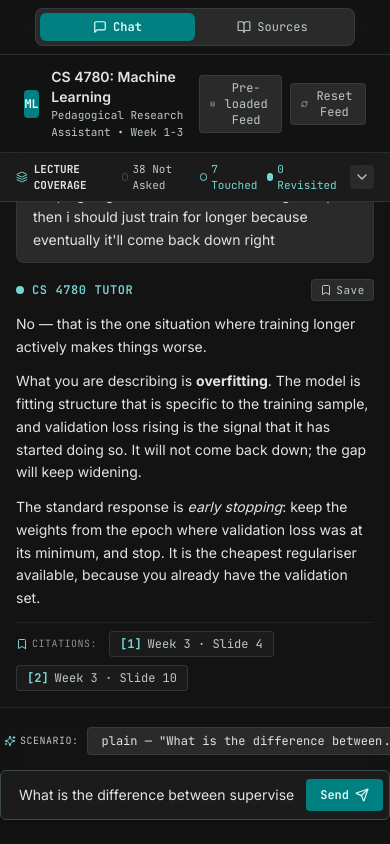
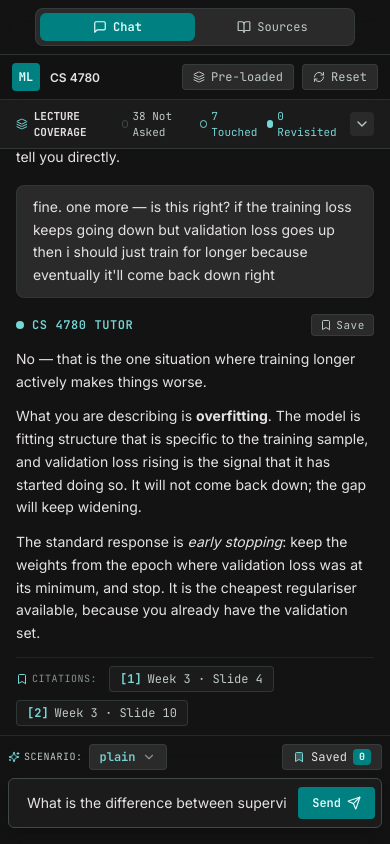
Before and after one commit to tanujb03/AI-Tutor, a React (Vite) app: page / in a window 390 px wide. Built offline with nearby package versions, Linux system fonts and the light colour scheme; the HTML template or start-up script is replaced by a standard one.

Commit message:
Completed both Computer and Mobile views

```diff
--- a/src/components/ChatInput.jsx
+++ b/src/components/ChatInput.jsx
@@ -1,28 +1,33 @@
-import React, { useState } from 'react';
-import { Send, Square, Play, Sparkles, Bookmark } from 'lucide-react';
+import React, { useState, useRef, useEffect } from 'react';
+import { Send, Square, Sparkles, Bookmark, ChevronDown, ChevronUp, Check } from 'lucide-react';
 import { listScenarios } from '../data/mock-stream.mjs';
 
 export function ChatInput({ onSendMessage, isStreaming, onStop, selectedScenario, setSelectedScenario, savedCount, onOpenSavedDeck }) {
   const scenarios = listScenarios();
+  const [isOpen, setIsOpen] = useState(false);
+  const dropdownRef = useRef(null);
 
   const [promptText, setPromptText] = useState(() => {
     const found = scenarios.find((s) => s.id === selectedScenario);
     return found ? found.prompt : '';
   });
 
-  const handleScenarioChange = (e) => {
-    const newScenarioId = e.target.value;
-    setSelectedScenario(newScenarioId);
+  // Close dropdown on outside click
+  useEffect(() => {
+    const handleClickOutside = (e) => {
+      if (dropdownRef.current && !dropdownRef.current.contains(e.target)) {
+        setIsOpen(false);
+      }
+    };
+    document.addEventListener('mousedown', handleClickOutside);
+    return () => document.removeEventListener('mousedown', handleClickOutside);
+  }, []);
 
-    const found = scenarios.find((s) => s.id === newScenarioId);
+  const handleSelectScenario = (scId) => {
+    setSelectedScenario(scId);
+    setIsOpen(false);
+    const found = scenarios.find((s) => s.id === scId);
     if (found) {
-      setPromptText(found.prompt);
-    }
-  };
-
-  const handleSelectClick = () => {
-    const found = scenarios.find((s) => s.id === selectedScenario);
-    if (found && !promptText.trim()) {
       setPromptText(found.prompt);
     }
   };
@@ -34,40 +39,78 @@ export function ChatInput({ onSendMessage, isStreaming, onStop, selectedScenario
     setPromptText('');
   };
 
+  const activeScenarioObj = scenarios.find((s) => s.id === selectedScenario) || scenarios[0];
+
   return (
-    <div className="sticky bottom-0 bg-background/95 backdrop-blur-md pt-3 pb-6 border-t border-outline-variant/40">
-      <div className="max-w-3xl mx-auto space-y-2">
-        {/* Top bar controls: Scenario Selector Dropdown & Saved Deck Tab Button */}
-        <div className="flex items-center justify-between text-xs px-1">
-          <div className="flex items-center space-x-2">
-            <span className="text-on-surface-variant font-mono uppercase text-[10px] tracking-wider flex items-center gap-1">
+    <div className="sticky bottom-0 bg-background/95 backdrop-blur-md pt-2 pb-4 sm:pb-6 border-t border-outline-variant/40">
+      <div className="max-w-3xl mx-auto space-y-2 px-2 sm:px-4">
+        {/* Top bar controls: Custom Scrollable Scenario Selector Dropdown & Saved Deck Tab Button */}
+        <div className="flex items-center justify-between text-xs gap-2">
+          {/* Custom Popover Dropdown Container */}
+          <div className="relative flex items-center min-w-0" ref={dropdownRef}>
+            <span className="text-on-surface-variant font-mono uppercase text-[10px] tracking-wider flex items-center gap-1 mr-1.5 shrink-0">
               <Sparkles className="w-3 h-3 text-primary" />
               Scenario:
             </span>
-            <select
-              value={selectedScenario}
-              onChange={handleScenarioChange}
-              onClick={handleSelectClick}
+
+            {/* Custom Dropdown Trigger Button */}
+            <button
+              type="button"
+              onClick={() => !isStreaming && setIsOpen((prev) => !prev)}
               disabled={isStreaming}
-              className="bg-surface-container-high text-on-surface border border-outline-variant/60 rounded px-2.5 py-1 text-xs font-mono focus:outline-none focus:border-primary disabled:opacity-50 cursor-pointer"
+              className="inline-flex items-center space-x-1.5 bg-surface-container-high text-on-surface border border-outline-variant/60 hover:border-primary rounded px-2.5 py-1 text-xs font-mono disabled:opacity-50 transition-colors truncate max-w-[160px] xs:max-w-[210px] sm:max-w-[320px]"
+              title="Click to select stream scenario"
             >
-              {scenarios.map((sc) => (
-                <option key={sc.id} value={sc.id}>
-                  {sc.id} — "{sc.prompt.substring(0, 30)}..."
-                </option>
-              ))}
-            </select>
+              <span className="truncate font-semibold text-primary">{activeScenarioObj.id}</span>
+              <span className="text-outline hidden xs:inline">&bull;</span>
+              <span className="truncate text-on-surface-variant text-[11px] hidden xs:inline">"{activeScenarioObj.prompt}"</span>
+              {isOpen ? <ChevronUp className="w-3.5 h-3.5 text-outline shrink-0 ml-auto" /> : <ChevronDown className="w-3.5 h-3.5 text-outline shrink-0 ml-auto" />}
+            </button>
+
+            {/* Custom Scrollable Options Popover Menu (Appears above input) */}
+            {isOpen && (
+              <div className="absolute bottom-full left-0 mb-1.5 w-72 xs:w-80 sm:w-96 max-h-56 overflow-y-auto bg-surface-container-high border border-outline-variant/80 rounded-lg shadow-2xl p-1 z-50 space-y-1 divide-y divide-outline-variant/20 scrollbar-thin">
+                {scenarios.map((sc) => {
+                  const isSelected = sc.id === selectedScenario;
+                  return (
+                    <button
+                      key={sc.id}
+                      type="button"
+                      onClick={() => handleSelectScenario(sc.id)}
+                      className={`w-full text-left px-3 py-2 rounded text-xs font-mono transition-colors flex items-start justify-between gap-2 ${
+                        isSelected
+                          ? 'bg-primary-container text-on-primary-container font-semibold'
+                          : 'text-on-surface hover:bg-surface-container-highest'
+                      }`}
+                    >
+                      <div className="min-w-0 flex-1">
+                        <div className="flex items-center space-x-1.5">
+                          <span className={isSelected ? 'text-on-primary-container font-bold' : 'text-primary font-bold'}>
+                            {sc.id}
+                          </span>
+                        </div>
+                        <p className={`text-[11px] leading-snug line-clamp-2 mt-0.5 ${isSelected ? 'text-on-primary-container/90' : 'text-on-surface-variant'}`}>
+                          "{sc.prompt}"
+                        </p>
+                      </div>
+                      {isSelected && <Check className="w-4 h-4 text-on-primary-container shrink-0 mt-0.5" />}
+                    </button>
+                  );
+                })}
+              </div>
+            )}
           </div>
 
-          {/* Saved Deck Trigger Tab Button */}
+          {/* Saved Deck Trigger Tab Button (Guaranteed Visible on Mobile) */}
           <button
             type="button"
             onClick={onOpenSavedDeck}
-            className="inline-flex items-center space-x-1.5 px-2.5 py-1 bg-surface-container-high hover:bg-surface-container-highest text-on-surface border border-outline-variant/60 hover:border-primary rounded text-xs font-mono transition-colors"
+            className="inline-flex items-center space-x-1.5 px-2.5 py-1 bg-surface-container-high hover:bg-surface-container-highest text-on-surface border border-outline-variant/60 hover:border-primary rounded text-xs font-mono transition-colors shrink-0"
             title="Open Saved Study Deck"
           >
-            <Bookmark className="w-3 h-3 text-primary fill-primary/30" />
-            <span>Saved Deck</span>
+            <Bookmark className="w-3 h-3 text-primary fill-primary/30 shrink-0" />
+            <span className="hidden xs:inline">Saved Deck</span>
+            <span className="xs:hidden">Saved</span>
             <span className="px-1.5 py-0.2 bg-primary-container text-on-primary-container text-[10px] font-bold rounded">
               {savedCount || 0}
             </span>
--- a/src/components/ChatInterface.jsx
+++ b/src/components/ChatInterface.jsx
@@ -12,6 +12,7 @@ export function ChatInterface({ onCitationClick, selectedCitation, lectures, sav
 
   const abortControllerRef = useRef(null);
   const messagesEndRef = useRef(null);
+  const mainScrollRef = useRef(null);
 
   // Reset messages when initialConversation changes (toggle between empty/populated feeds)
   useEffect(() => {
@@ -32,13 +33,19 @@ export function ChatInterface({ onCitationClick, selectedCitation, lectures, sav
     }
   }, [askSlidePrompt]);
 
-  // Auto-scroll to bottom as messages change or stream
+  // Auto-scroll logic: scroll to top when empty feed, scroll to bottom when messages exist/stream
   const scrollToBottom = () => {
     messagesEndRef.current?.scrollIntoView({ behavior: 'smooth' });
   };
 
   useEffect(() => {
-    scrollToBottom();
+    if (messages.length === 0) {
+      if (mainScrollRef.current) {
+        mainScrollRef.current.scrollTop = 0;
+      }
+    } else {
+      scrollToBottom();
+    }
   }, [messages, isStreaming]);
 
   // Handler for Stop button
@@ -285,23 +292,25 @@ export function ChatInterface({ onCitationClick, selectedCitation, lectures, sav
   return (
     <div className="flex flex-col h-screen overflow-hidden bg-background text-on-surface font-sans">
       {/* Navigation Header — fixed at top, never scrolls away */}
-      <header className="shrink-0 bg-background/90 backdrop-blur-md border-b border-outline-variant/50 px-6 py-3 z-10">
-        <div className="max-w-4xl mx-auto flex items-center justify-between">
-          <div className="flex items-center space-x-3">
-            <div className="w-7 h-7 rounded bg-primary-container flex items-center justify-center text-on-primary-container font-mono font-bold text-xs">
+      <header className="shrink-0 bg-background/90 backdrop-blur-md border-b border-outline-variant/50 px-3 sm:px-6 py-2 sm:py-3 z-10">
+        <div className="max-w-4xl mx-auto flex items-center justify-between gap-2">
+          {/* Logo & Course Badge on Left */}
+          <div className="flex items-center space-x-2.5">
+            <div className="w-7 h-7 rounded bg-primary-container flex items-center justify-center text-on-primary-container font-mono font-bold text-xs shrink-0">
               ML
             </div>
             <div>
-              <h1 className="text-sm font-semibold text-on-surface">
-                CS 4780: Machine Learning
+              <h1 className="text-xs sm:text-sm font-semibold text-on-surface leading-tight">
+                CS 4780<span className="hidden sm:inline">: Machine Learning</span>
               </h1>
-              <p className="text-[11px] text-on-surface-variant font-mono">
+              <p className="text-[10px] sm:text-[11px] text-on-surface-variant font-mono hidden sm:block">
                 Pedagogical Research Assistant &bull; Week 1-3
               </p>
             </div>
           </div>
 
-          <div className="flex items-center space-x-2">
+          {/* Feed Control Buttons on Right */}
+          <div className="flex items-center space-x-2 shrink-0">
             {/* Feed Toggle Button */}
             {onToggleConversationMode && (
               <button
@@ -314,7 +323,7 @@ export function ChatInterface({ onCitationClick, selectedCitation, lectures, sav
                 title={conversationMode === 'populated' ? 'Switch to empty feed' : 'Switch to populated feed'}
               >
                 <Layers className="w-3 h-3" />
-                <span>{conversationMode === 'populated' ? 'Pre-loaded Feed' : 'Empty Feed'}</span>
+                <span>{conversationMode === 'populated' ? 'Pre-loaded' : 'Empty Feed'}</span>
               </button>
             )}
 
@@ -324,7 +333,7 @@ export function ChatInterface({ onCitationClick, selectedCitation, lectures, sav
               title="Reset conversation to initial state"
             >
               <RefreshCw className="w-3 h-3" />
-              <span>Reset Feed</span>
+              <span>Reset</span>
             </button>
           </div>
         </div>
@@ -341,19 +350,19 @@ export function ChatInterface({ onCitationClick, selectedCitation, lectures, sav
       </div>
 
       {/* Main Chat Scroll Region — flex-1 so it fills the remaining height, overflow-y-auto for scroll */}
-      <main className="flex-1 overflow-y-auto">
-        <div className="max-w-3xl w-full mx-auto px-4 py-6 space-y-4">
+      <main ref={mainScrollRef} className="flex-1 overflow-y-auto">
+        <div className="max-w-3xl w-full mx-auto px-4 py-4 sm:py-6 space-y-4">
           {messages.length === 0 ? (
             /* EMPTY STATE — uses metadata from initialConversation */
-            <div className="flex flex-col items-center justify-center py-20 text-center space-y-6 max-w-sm mx-auto">
+            <div className="flex flex-col items-center justify-start pt-2 pb-6 sm:py-6 text-center space-y-4 sm:space-y-5 max-w-md mx-auto">
               {/* Course & Student Identity Card */}
-              <div className="w-full p-4 bg-surface-container-low border border-outline-variant/60 rounded-xl space-y-3 text-left">
+              <div className="w-full p-3.5 sm:p-4 bg-surface-container-low border border-outline-variant/60 rounded-xl space-y-2.5 text-left">
                 <div className="flex items-center space-x-3">
-                  <div className="w-9 h-9 rounded-lg bg-primary-container flex items-center justify-center text-on-primary-container font-mono font-bold text-xs shrink-0">
+                  <div className="w-8 h-8 sm:w-9 sm:h-9 rounded-lg bg-primary-container flex items-center justify-center text-on-primary-container font-mono font-bold text-xs shrink-0">
                     {initialConversation?.course?.code?.split(' ')[0] || 'ML'}
                   </div>
                   <div>
-                    <p className="text-sm font-semibold text-on-surface">
+                    <p className="text-xs sm:text-sm font-semibold text-on-surface">
                       {initialConversation?.course?.code || 'Course'}: {initialConversation?.course?.title || 'Machine Learning'}
                     </p>
                     <p className="text-[11px] text-on-surface-variant font-mono">
@@ -362,7 +371,7 @@ export function ChatInterface({ onCitationClick, selectedCitation, lectures, sav
                   </div>
                 </div>
                 <div className="pt-2 border-t border-outline-variant/30 flex items-center space-x-2">
-                  <div className="w-6 h-6 rounded bg-surface-container-high border border-outline-variant/60 flex items-center justify-center text-[10px] font-mono text-on-surface-variant">
+                  <div className="w-5 h-5 sm:w-6 sm:h-6 rounded bg-surface-container-high border border-outline-variant/60 flex items-center justify-center text-[10px] font-mono text-on-surface-variant">
                     {(initialConversation?.student?.name || 'S').charAt(0)}
                   </div>
                   <span className="text-xs text-on-surface-variant">
--- a/src/components/SourcePanel.jsx
+++ b/src/components/SourcePanel.jsx
@@ -288,52 +288,6 @@ export function SourcePanel({ selectedCitation, lectures, onCloseMobile, isMobil
           {renderPanelContent()}
         </div>
       </aside>
-
-      {/* MOBILE BOTTOM SHEET (Dismissible partial height overlay with spring transition) */}
-      <AnimatePresence>
-        {selectedCitation && (
-          <div className="lg:hidden fixed inset-0 z-50 flex flex-col justify-end">
-            {/* Backdrop overlay */}
-            <motion.div
-              initial={{ opacity: 0 }}
-              animate={{ opacity: 1 }}
-              exit={{ opacity: 0 }}
-              onClick={onCloseMobile}
-              className="absolute inset-0 bg-black/70 backdrop-blur-sm"
-            />
-
-            {/* Bottom Sheet Box with Spring Animation */}
-            <motion.div
-              initial={{ y: '100%' }}
-              animate={{ y: 0 }}
-              exit={{ y: '100%' }}
-              transition={{ type: 'spring', stiffness: 300, damping: 30 }}
-              className="relative z-10 bg-surface border-t border-outline-variant rounded-t-2xl max-h-[85vh] flex flex-col shadow-2xl overflow-hidden"
-            >
-              {/* Swipe Handle & Drag Indicator */}
-              <div className="w-full py-2 flex flex-col items-center justify-center bg-surface-container-low border-b border-outline-variant/40 shrink-0">
-                <div className="w-12 h-1.5 rounded-full bg-outline-variant/80 mb-1" />
-                <div className="w-full px-4 flex items-center justify-between text-xs">
-                  <span className="font-mono text-primary text-[11px] uppercase tracking-wider font-semibold">
-                    Source Slide Viewer
-                  </span>
-                  <button
-                    onClick={onCloseMobile}
-                    className="p-1 rounded bg-surface-container-high text-on-surface-variant hover:text-on-surface"
-                  >
-                    <X className="w-4 h-4" />
-                  </button>
-                </div>
-              </div>
-
-              {/* Sheet Body */}
-              <div className="overflow-y-auto p-2">
-                {renderPanelContent()}
-              </div>
-            </motion.div>
-          </div>
-        )}
-      </AnimatePresence>
     </>
   );
 }
```
Also changed, not shown: 5 other files (tests, documents, lock files or other folders).
